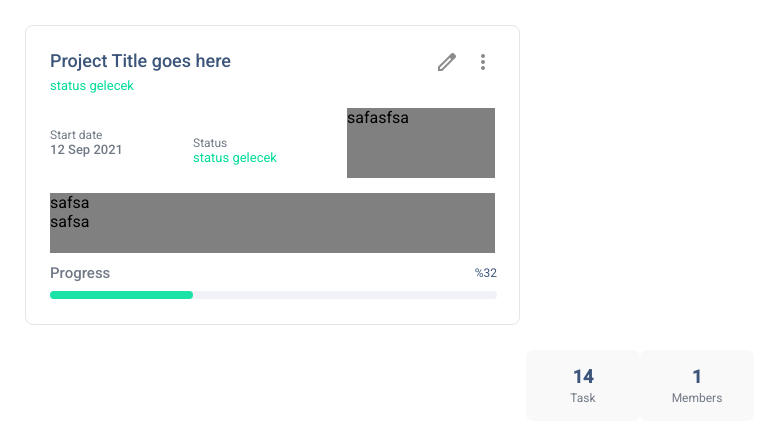
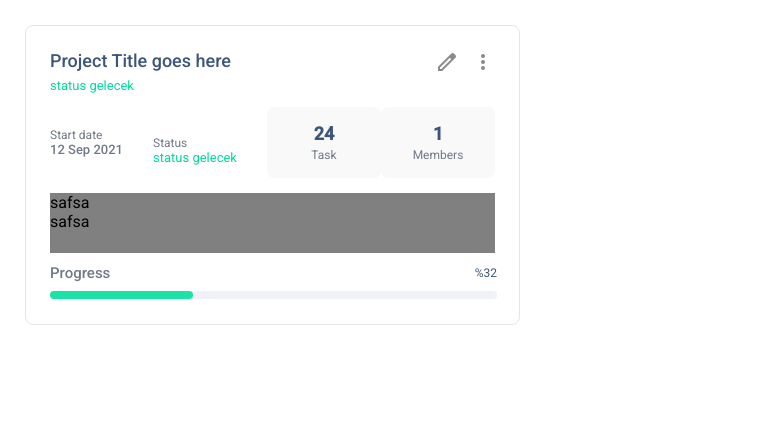
Before and after one commit to ilkerdurmaz/vue-pms-project, a Vue app: page / in a window 1280 px wide. Shown: the top 442 px of the page, without its empty margins (0-760 px from the left). Built offline with nearby package versions, Linux system fonts and the light colour scheme.

Commit message:
card ve carditem birleştirildi

```diff
--- a/src/App.vue
+++ b/src/App.vue
@@ -5,10 +5,10 @@ import Card from './components/Card/Card.vue';
 
 <template>
 	<Card />
-	<div class="counter-group">
+	<!-- <div class="counter-group">
 		<CardCounter :data="{number : 14, name : 'Task'}"></CardCounter>
 		<CardCounter :data="{number : 1, name : 'Members'}"></CardCounter>
-	</div>
+	</div> -->
 </template>
 
 <!-- <template>
--- a/src/components/Card/CardItem.vue
+++ b/src/components/Card/CardItem.vue
@@ -1,5 +1,6 @@
 <script setup>
 import Progress from '../Progress.vue';
+import CardCounter from './CardCounter.vue'
 
 </script>
 <template>
@@ -31,8 +32,11 @@ import Progress from '../Progress.vue';
 				<p class="status--text">Status</p>
 				<p style="font-size:13px; color: #00DB99;">status gelecek</p>
 			</div>
-			<div class="body--info" style="width:148px; height:70px; background-color: gray;">
-				safasfsa
+			<div class="body--info" >
+				<div class="counter-group">
+					<CardCounter :data="{number : 24, name : 'Task'}"></CardCounter>
+					<CardCounter :data="{number : 1, name : 'Members'}"></CardCounter>
+				</div>
 			</div>
 		</div>
 		<div class="members" style="height:60px; background-color:gray;">
@@ -106,7 +110,8 @@ import Progress from '../Progress.vue';
 		}
 
 		.body--status {
-			margin-top:15px;
+			margin-top: 15px;
+
 			.status--text {
 				color: #717986;
 				font-size: 12px;
```
Also changed, not shown: src/components/Card/Users.vue (added, +7 -0 lines).
